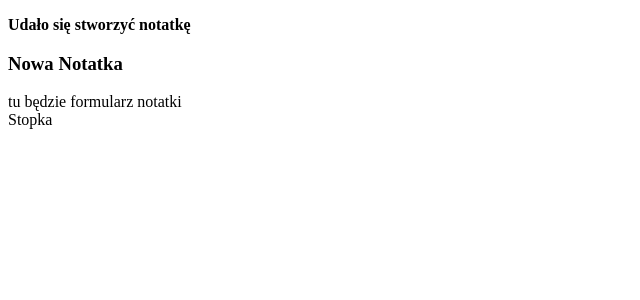
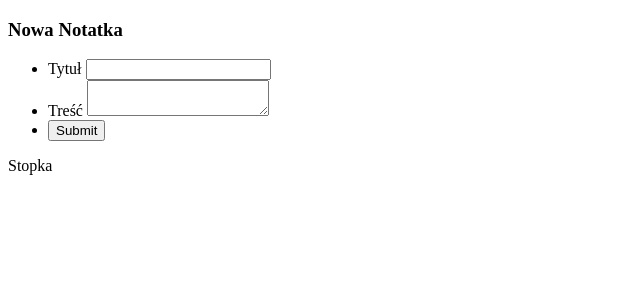
Before and after one commit to illuminat0r123/php-zaliczenie, a PHP site: page /?action=create in a window 1280 px wide. Shown: the part 116-416 px from the top of the page, without its empty margins (0-640 px from the left). Run offline with PHP 8.4, Linux system fonts and the light colour scheme.

Commit message:
add form to create note

```diff
--- a/index.php
+++ b/index.php
@@ -17,7 +17,15 @@ $viewParams = [];
 
 if($action === 'create') {
     $page = 'create';
-    $viewParams['resultCreate'] = 'Udało się stworzyć notatkę';
+    $created = false;
+    if(!empty($_POST)) {
+        $viewParams = [
+            'title' => $_POST['title'],
+            'description' => $_POST['description'],
+        ];
+        $created = true;
+    }
+    $viewParams['created'] = $created;
 } else {
     $page = 'list';
     $viewParams['resultList'] = 'Wyświetlamy nową notatkę';
--- a/templates/pages/create.php
+++ b/templates/pages/create.php
@@ -1,6 +1,26 @@
-<b><?php echo $params['resultCreate'] ?? "" ?></b>
 
 <h3>Nowa Notatka</h3>
 <div>
-    tu będzie formularz notatki
+    <?php if ($params['created']) : ?>
+        <div>
+            <div>Tytuł: <?php echo $params['title']?></div>
+            <div>Opis: <?php echo $params['description']?></div>
+        </div>
+<?php else: ?>
+    <form action="/?action=create" class='note-form' method="post">
+        <ul>
+            <li>
+                <label for="title">Tytuł <span class="required"></span></label>
+                <input type="text" name="title" id="title" class="field-long">
+            </li>
+            <li>
+                <label for="field5">Treść</label>
+                <textarea name="description" id="field5" class="field-long field-textarea"></textarea>
+            </li>
+            <li>
+                <input type="submit" value='Submit'>
+            </li>
+        </ul>
+    </form>
+    <?php endif; ?>
 </div>
```
